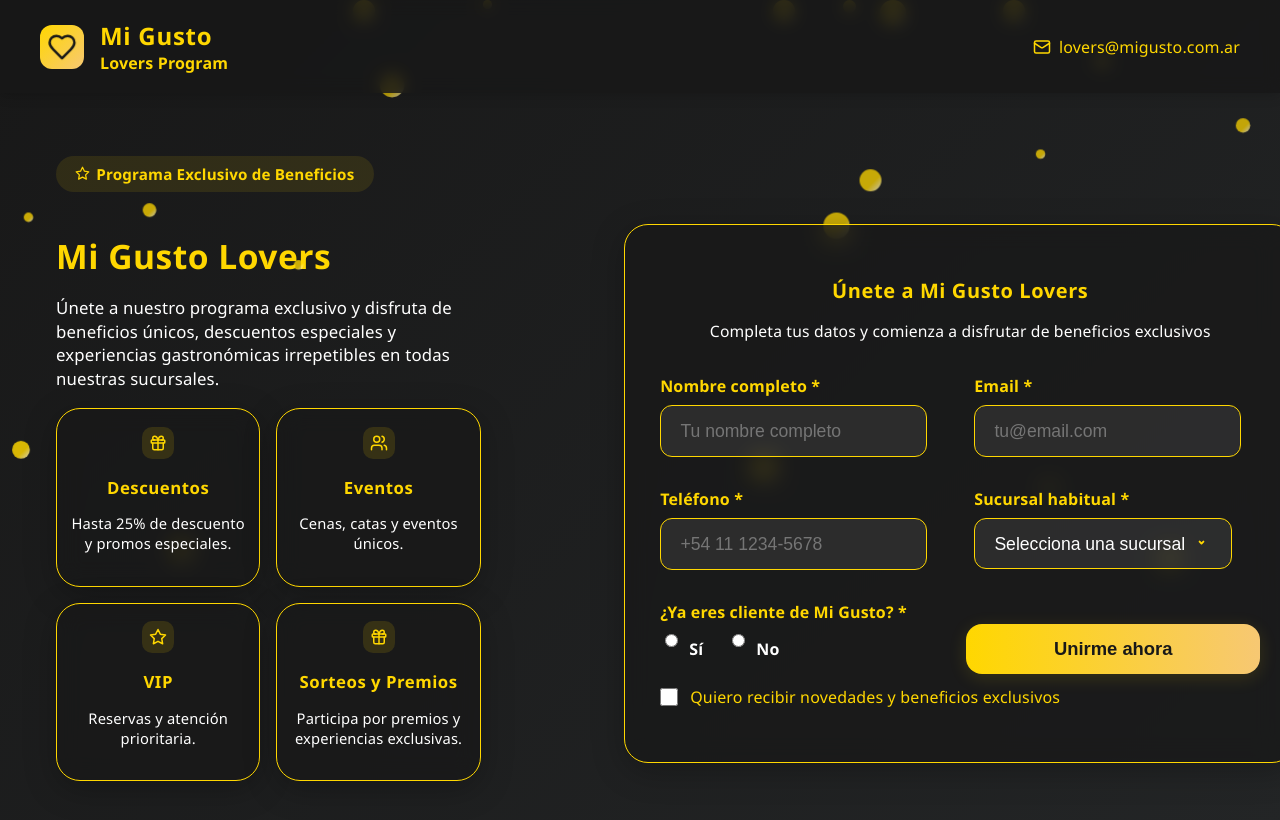
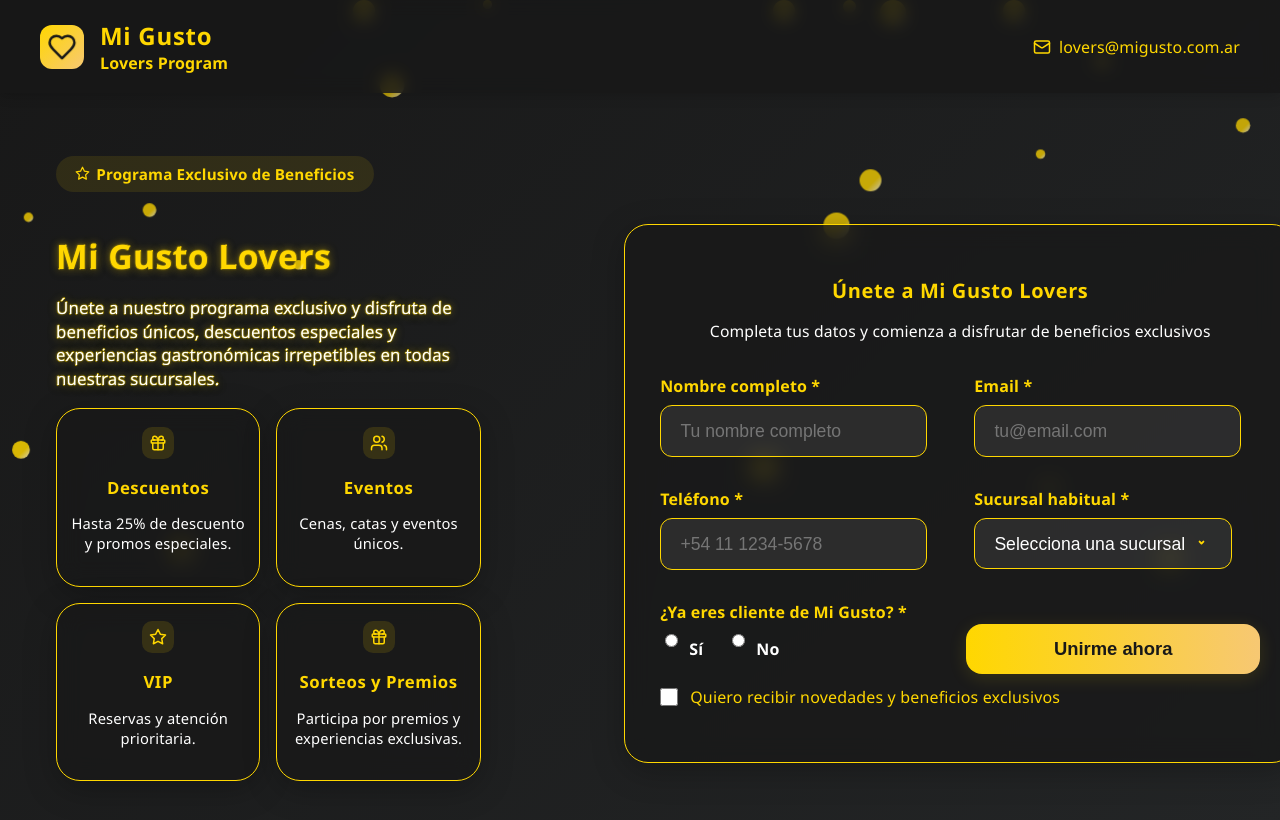
Before and after one commit to MiGustoDev/MiGustoLovers, a React (Vite) app: page / in a window 1280 px wide. Shown: the top 820 px of the page. Built offline with nearby package versions, Linux system fonts and the light colour scheme.

Commit message:
Add send n receive mails from form

```diff
--- a/package.json
+++ b/package.json
@@ -10,6 +10,7 @@
     "preview": "vite preview"
   },
   "dependencies": {
+    "@emailjs/browser": "^4.4.1",
     "lucide-react": "^0.344.0",
     "react": "^18.3.1",
     "react-dom": "^18.3.1"
--- a/src/App.tsx
+++ b/src/App.tsx
@@ -1,5 +1,6 @@
 import React, { useState } from 'react';
 import { Heart, Mail, Phone, MapPin, Check, Star, Users, Gift, ChevronDown } from 'lucide-react';
+import emailjs from '@emailjs/browser';
 
 interface FormData {
   nombre: string;
@@ -222,13 +223,23 @@ function App() {
 
     setIsSubmitting(true);
 
+    // Prepara los datos para el template de EmailJS
+    const templateParams = {
+      nombre: formData.nombre,
+      email: formData.email,
+      telefono: formData.telefono,
+      esCliente: formData.esCliente,
+      sucursal: formData.sucursal,
+      aceptaBeneficios: formData.aceptaBeneficios ? 'Sí' : 'No',
+    };
+
     try {
-      // Envío simultáneo de email e integración con CRM
-      await Promise.all([
-        sendEmailNotification(formData),
-        integrateWithCRM(formData)
-      ]);
-
+      await emailjs.send(
+        'service_vroveb8',
+        'template_jhm5j3n',
+        templateParams,
+        '2muZYDfZaoXaOzlBc'
+      );
       setIsSubmitted(true);
 
       // Reset form after successful submission
@@ -311,8 +322,8 @@ function App() {
                 <Star style={{width: 15, height: 15, color: '#FFD700', marginRight: 6}} />
                 <span style={{color: '#FFD700', fontWeight: 600, fontSize: '0.95rem'}}>Programa Exclusivo de Beneficios</span>
               </div>
-              <h1 style={{fontSize: '2.1rem', fontWeight: 900, color: '#FFD700', marginBottom: 16, letterSpacing: 0.5, textAlign: 'left'}}>Mi Gusto Lovers</h1>
-              <p style={{fontSize: '1.05rem', color: '#fff', marginBottom: 18, maxWidth: 420, lineHeight: 1.4, textAlign: 'left'}}>
+              <h1 className="text-outline-gold" style={{fontSize: '2.1rem', fontWeight: 900, color: '#FFD700', marginBottom: 16, letterSpacing: 0.5, textAlign: 'left'}}>Mi Gusto Lovers</h1>
+              <p className="text-outline-gold" style={{fontSize: '1.05rem', color: '#fff', marginBottom: 18, maxWidth: 420, lineHeight: 1.4, textAlign: 'left'}}>
                 Únete a nuestro programa exclusivo y disfruta de beneficios únicos, descuentos especiales
                 y experiencias gastronómicas irrepetibles en todas nuestras sucursales.
               </p>
--- a/src/index.css
+++ b/src/index.css
@@ -251,3 +251,14 @@ option {
   color: #181818;
   background: #fffbe6;
 }
+
+.text-outline-gold {
+  text-shadow:
+    0 2px 8px #181818cc,
+    0 0px 2px #FFD700,
+    0 0px 8px #FFD70099,
+    1px 1px 0 #181818,
+    -1px -1px 0 #181818;
+  -webkit-text-stroke: 1.2px #FFD700;
+  paint-order: stroke fill;
+}
```
Also changed, not shown: 1 other file (tests, documents, lock files or other folders).
